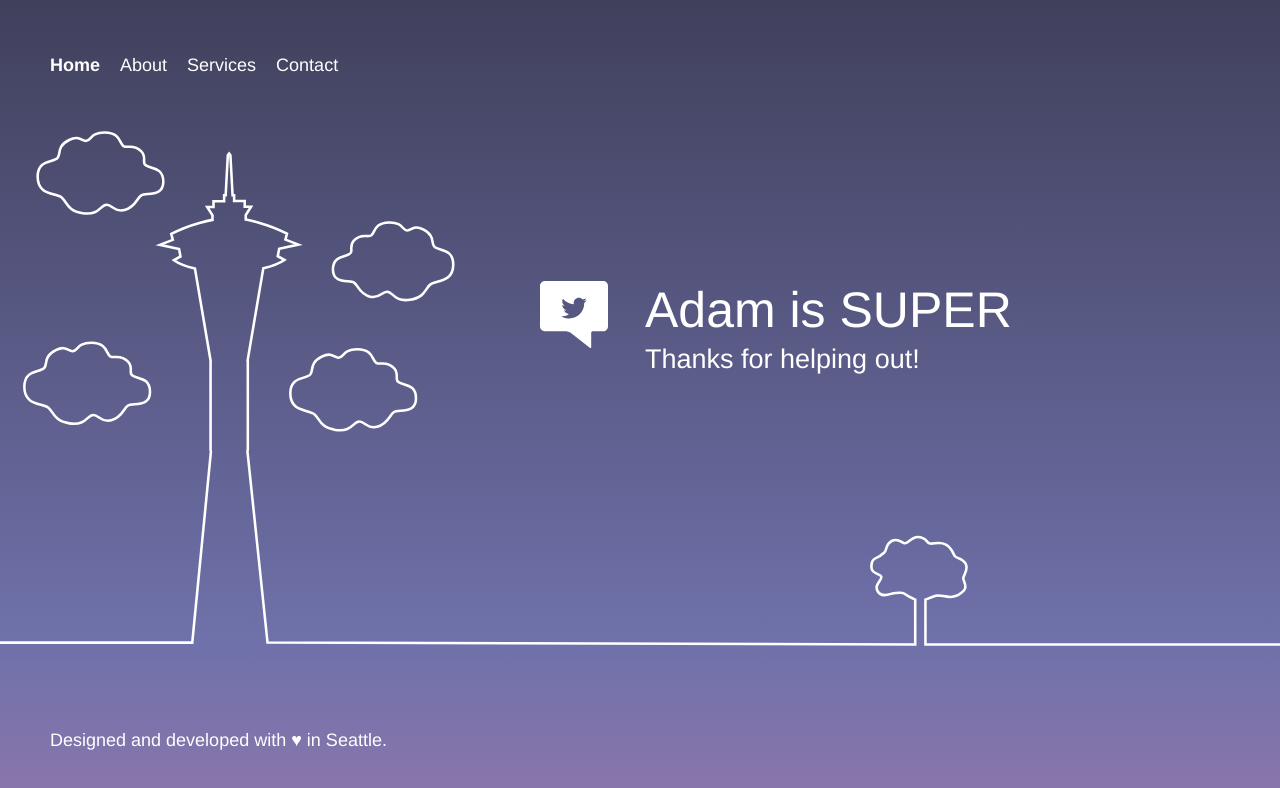
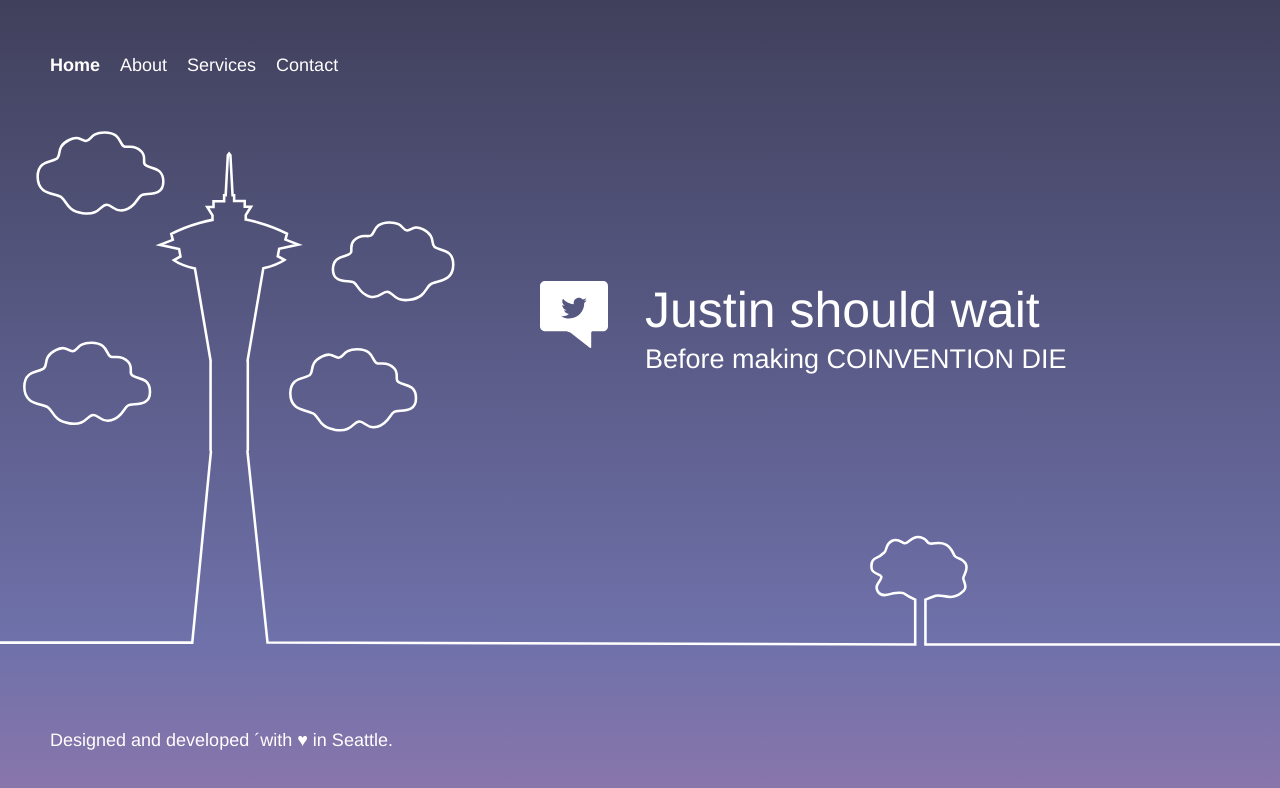
Before and after one commit to ForkedBlock/communitysite, a website: page public/index.html in a window 1280 px wide. Drawn offline with Linux system fonts and the light colour scheme.

Commit message:
--wip-- [skip ci]

```diff
--- a/public/index.html
+++ b/public/index.html
@@ -58,14 +58,14 @@
         <div class="message">
             <a class="twitter-link" href="http://twitter.com/home/?status=I%20created%20a%20project%20with%20AWS%20CodeStar!%20%23AWS%20%23AWSCodeStar%20https%3A%2F%2Faws.amazon.com%2Fcodestar"><img src="img/tweet.svg" /></a>
             <div class="text">
-                <h1>Adam is SUPER</h1>
-                <h2>Thanks for helping out!</h2>
+                <h1>Justin should wait</h1>
+                <h2>Before making COINVENTION DIE</h2>
             </div>
         </div>
     </div>
 
     <footer>
-        <p class="footer-contents">Designed and developed with <a href="https://aws.amazon.com/careers/devtools-jobs/">♥</a> in Seattle.</p>
+        <p class="footer-contents">Designed and developed ´with <a href="https://aws.amazon.com/careers/devtools-jobs/">♥</a> in Seattle.</p>
     </footer>
 
     <script src="js/set-background.js"></script>
```
